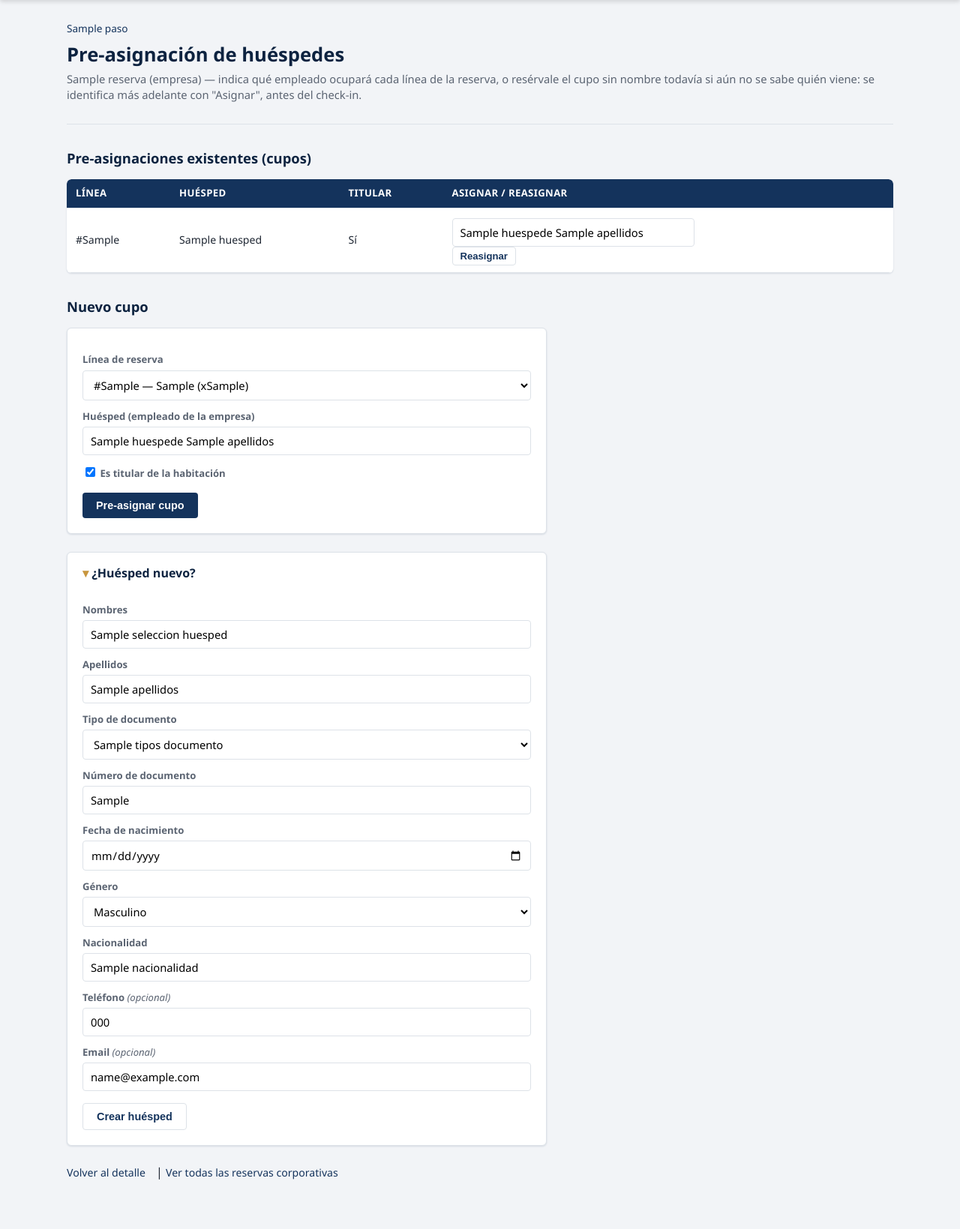
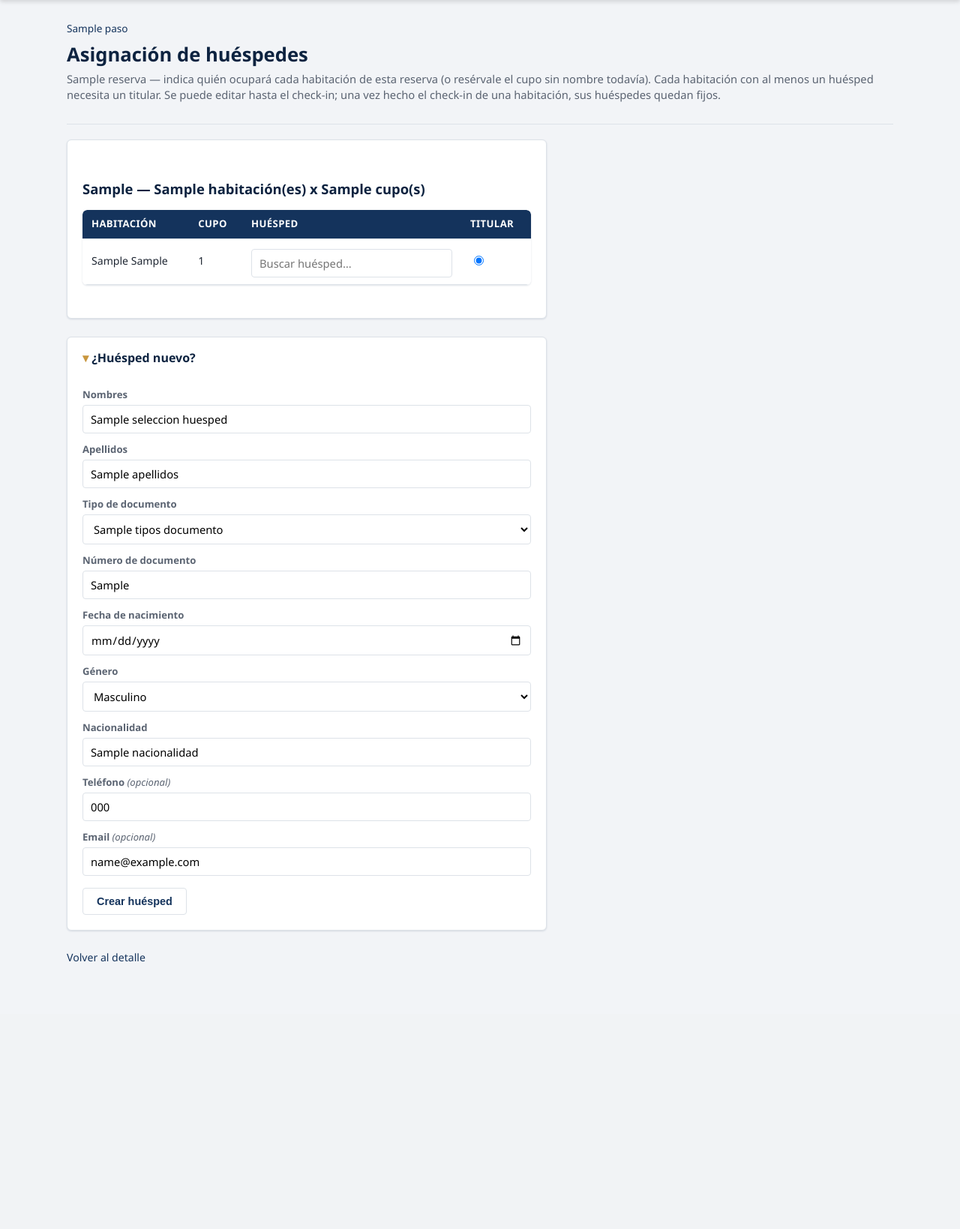
Before and after one commit to Piero134/base-de-datos-1, a Python web app: template mvp_app/app/reservas/templates/reservas/preasignar.html in a window 1280 px wide. Shown: the part 48-1687 px from the top of the page at 75% size. After the commit the page ends 1331 px from the top, so only its background shows below. Run offline with Jinja, Linux system fonts and the light colour scheme; the template is opened without the code that fills it: most values are stand-ins (such as "Sample title", 1, 10 or a date in 2020).

Commit message:
Asignación de huéspedes en tabla editable para toda reserva
La asignación de huéspedes deja de ser exclusiva de reservas
corporativas (JURIDICA): toda reserva pasa por la misma pantalla,
reescrita como una tabla real (construir_grid_reserva) que subdivide
cada línea en habitaciones de capacidad_base cupos, editable de una vez
por línea. Cada habitación con algún huésped exige un titular marcado
antes de guardar (validación atómica: si falta, no se guarda nada de esa
línea). Las habitaciones que ya tienen check-in quedan de solo lectura.
Se retiran las rutas preasignar_post/asignar_preasignacion (una por
cupo) en favor de guardar_asignacion_linea (una por línea completa).
detalle.html ahora oculta el formulario "agregar línea" cuando la
reserva ya está pagada, en línea con el nuevo bloqueo del SP.

```diff
--- a/mvp_app/app/errors.py
+++ b/mvp_app/app/errors.py
@@ -28,6 +28,7 @@ _MENSAJES_DUPLICADO = {
     "uq_pnatural_documento": "Ya existe una persona registrada con ese tipo y número de documento.",
     "uq_pjuridica_ruc": "Ya existe una empresa registrada con ese RUC.",
     "uq_cliente_persona": "Esta persona ya está registrada como cliente; selecciónala en vez de crearla de nuevo.",
+    "uq_detalle_huesped_reserva": "Ese huésped ya está asignado a otra habitación de esta misma reserva.",
 }
 _PATRON_DUPLICADO = re.compile(r"for key '(?:[\w]+\.)?([\w]+)'")
 
--- a/mvp_app/app/reservas/templates/reservas/preasignar.html
+++ b/mvp_app/app/reservas/templates/reservas/preasignar.html
@@ -1,64 +1,63 @@
 {% extends "base.html" %}
 {% import "partials/breadcrumb.html" as crumbs %}
-{% block title %}Pre-asignación corporativa{% endblock %}
+{% block title %}Asignación de huéspedes — reserva #{{ reserva.id_reserva }}{% endblock %}
 {% block content %}
 <div class="page-header">
   {{ crumbs.breadcrumb(pasos) }}
-  <h1>Pre-asignación de huéspedes</h1>
-  <p class="subtitle">{{ reserva.nombre_reservante }} (empresa) — indica qué empleado ocupará cada línea de la reserva, o resérvale el cupo sin nombre todavía si aún no se sabe quién viene: se identifica más adelante con "Asignar", antes del check-in.</p>
+  <h1>Asignación de huéspedes</h1>
+  <p class="subtitle">{{ reserva.nombre_reservante }} — indica quién ocupará cada habitación de esta reserva (o resérvale el cupo sin nombre todavía). Cada habitación con al menos un huésped necesita un titular. Se puede editar hasta el check-in; una vez hecho el check-in de una habitación, sus huéspedes quedan fijos.</p>
 </div>
 
-<h2>Pre-asignaciones existentes (cupos)</h2>
-{% if preasignados %}
+{% if not lineas %}
+<p class="empty-state">Esta reserva todavía no tiene líneas de habitación. <a href="{{ url_for('reservas.detalle', id_reserva=reserva.id_reserva) }}">Agrega una línea primero →</a></p>
+{% endif %}
+
+{% for l in lineas %}
+<div class="card">
+  <h2>{{ l.tipo_habitacion }} — {{ l.cantidad_habitaciones }} habitación(es) x {{ l.capacidad_base }} cupo(s)</h2>
+  <form method="post" action="{{ url_for('reservas.guardar_asignacion_linea', id_reserva=reserva.id_reserva, id_detalle_reserva=l.id_detalle_reserva) }}">
     <div class="table-scroll">
     <table>
-  <thead><tr><th>Línea</th><th>Huésped</th><th>Titular</th><th>Asignar / reasignar</th></tr></thead>
+      <thead><tr><th>Habitación</th><th>Cupo</th><th>Huésped</th><th>Titular</th></tr></thead>
       <tbody>
-  {% for p in preasignados %}
+      {% for hab in l.habitaciones %}
+        {% for slot in hab.slots %}
         <tr>
-    <td>#{{ p.id_detalle_reserva }}</td>
-    <td>{{ p.huesped }}</td>
-    <td>{{ 'Sí' if p.es_titular else 'No' }}</td>
-    <td class="actions">
-      <form method="post" action="{{ url_for('reservas.asignar_preasignacion', id_reserva=reserva.id_reserva, id_detalle_huesped=p.id_detalle_huesped) }}">
-        <select name="id_huesped" required data-searchable="Buscar huésped…">
+          {% if loop.first %}
+          <td rowspan="{{ hab.slots|length }}">
+            {{ l.tipo_habitacion }} {{ hab.n }}
+            {% if hab.checkin_hecho %}<br><span class="badge badge-good">✓ Check-in hecho</span>{% endif %}
+          </td>
+          {% endif %}
+          <td>{{ loop.index }}</td>
+          {% if hab.checkin_hecho %}
+          <td>{{ slot.nombre or '—' }}</td>
+          <td>{{ 'Sí' if slot.es_titular else '' }}</td>
+          {% else %}
+          <td>
+            <select name="huesped_{{ hab.n }}_{{ loop.index }}" data-searchable="Buscar huésped…">
+              <option value="">-- vacío --</option>
               {% for h in huespedes %}
-            <option value="{{ h.id_huesped }}" {% if p.id_huesped and p.id_huesped == h.id_huesped %}selected{% endif %}>{{ h.nombres }} {{ h.apellidos }}</option>
+                <option value="{{ h.id_huesped }}" {% if slot.id_huesped == h.id_huesped %}selected{% endif %}>{{ h.nombres }} {{ h.apellidos }}</option>
               {% endfor %}
             </select>
-        <button type="submit" class="btn-secondary">{{ 'Reasignar' if p.id_huesped else 'Asignar' }}</button>
-      </form>
           </td>
+          <td>
+            <input type="radio" name="titular_{{ hab.n }}" value="{{ loop.index }}" {% if slot.es_titular %}checked{% endif %} style="width:auto">
+          </td>
+          {% endif %}
         </tr>
+        {% endfor %}
       {% endfor %}
       </tbody>
     </table>
     </div>
-{% else %}
-<p class="empty-state">Todavía no hay cupos pre-asignados en esta reserva.</p>
+    {% if l.habitaciones|selectattr('checkin_hecho', 'equalto', False)|list %}
+    <button type="submit">Guardar asignación de esta línea</button>
     {% endif %}
-
-<h2>Nuevo cupo</h2>
-<form class="card" method="post" action="{{ url_for('reservas.preasignar_post', id_reserva=reserva.id_reserva) }}">
-  <label for="pre_id_detalle_reserva">Línea de reserva</label>
-  <select name="id_detalle_reserva" id="pre_id_detalle_reserva" required>
-    {% for l in lineas %}
-      <option value="{{ l.id_detalle_reserva }}" {% if seleccion and seleccion.id_detalle_reserva|string == l.id_detalle_reserva|string %}selected{% endif %}>#{{ l.id_detalle_reserva }} — {{ l.tipo_habitacion }} (x{{ l.cantidad_habitaciones }})</option>
+  </form>
+</div>
 {% endfor %}
-  </select>
-
-  <label for="pre_id_huesped">Huésped (empleado de la empresa)</label>
-  <select name="id_huesped" id="pre_id_huesped" data-searchable="Buscar huésped…">
-    <option value="">Sin nombre por ahora (se resuelve después)</option>
-    {% for h in huespedes %}
-      <option value="{{ h.id_huesped }}" {% if seleccion and seleccion.id_huesped|string == h.id_huesped|string %}selected{% endif %}>{{ h.nombres }} {{ h.apellidos }}</option>
-    {% endfor %}
-  </select>
-
-  <label><input type="checkbox" name="es_titular" style="width:auto;display:inline" {% if seleccion and seleccion.es_titular %}checked{% endif %}> Es titular de la habitación</label>
-
-  <button type="submit">Pre-asignar cupo</button>
-</form>
 
 <details class="card" {% if seleccion_huesped %}open{% endif %}>
   <summary>¿Huésped nuevo?</summary>
@@ -99,7 +98,6 @@
 </details>
 
 <p class="actions">
-  <a href="{{ url_for('reservas.detalle', id_reserva=reserva.id_reserva) }}">Volver al detalle</a> |
-  <a href="{{ url_for('reservas.corporativas') }}">Ver todas las reservas corporativas</a>
+  <a href="{{ url_for('reservas.detalle', id_reserva=reserva.id_reserva) }}">Volver al detalle</a>
 </p>
 {% endblock %}
```
Also changed, not shown: mvp_app/app/reservas/routes.py (+77 -90 lines), mvp_app/app/reservas/templates/reservas/detalle.html (+6 -4 lines). Lines whose indentation alone changed are shown as unchanged.
